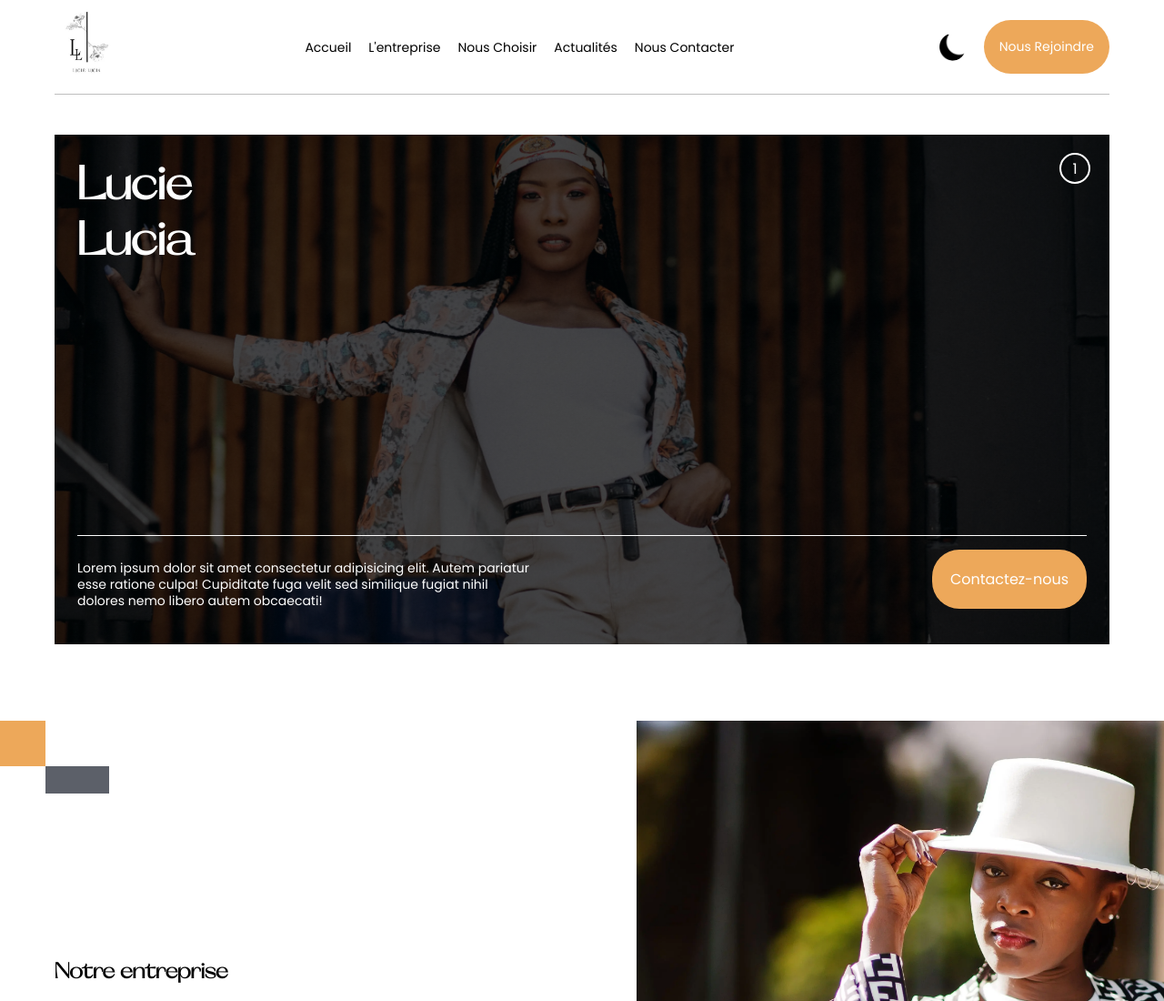
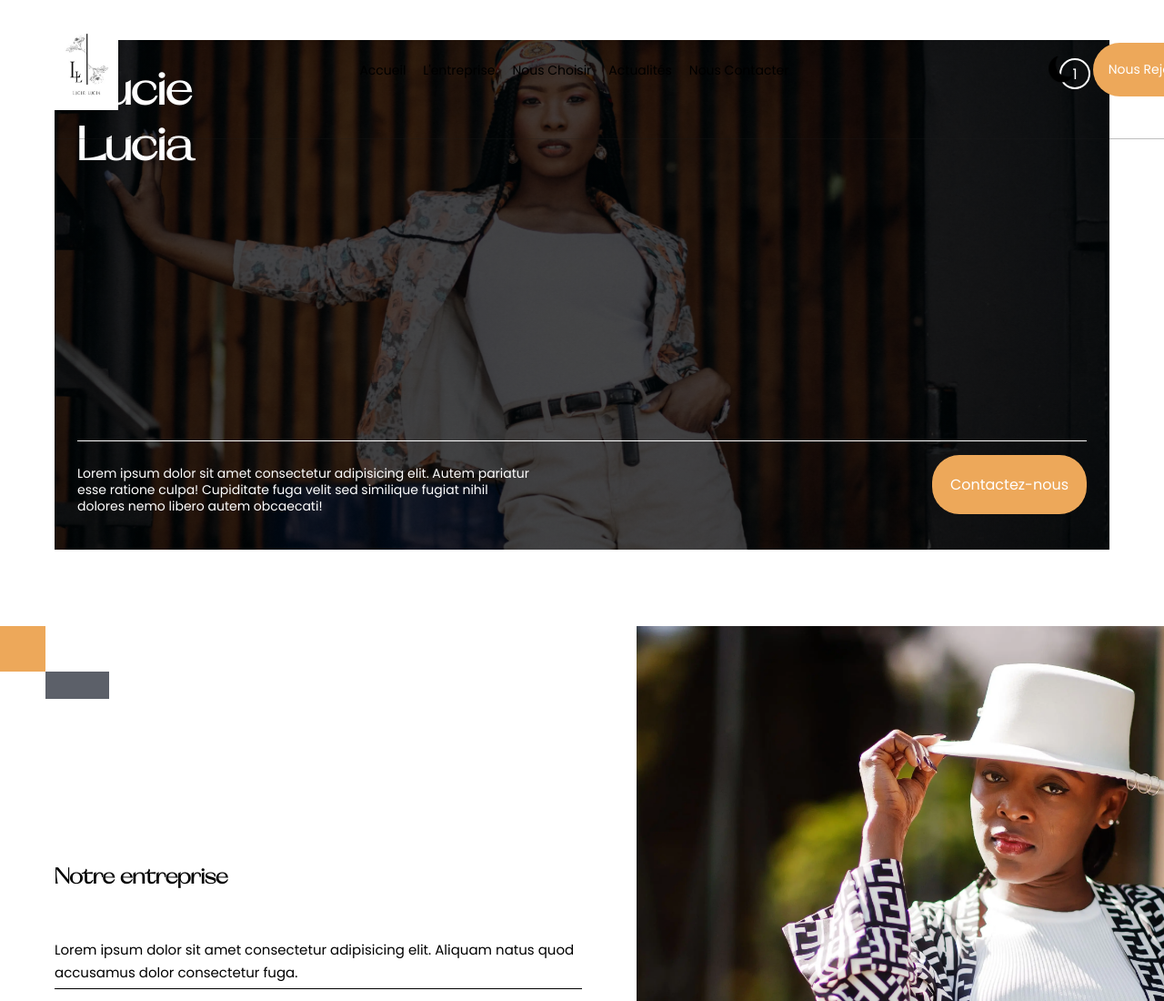
Before and after one commit to Benintambu/Lucie_website, a plain HTML site: page index.html in a window 1280 px wide. Shown: the top 1100 px of the page at 91% size. Drawn offline with nearby package versions, Linux system fonts and the light colour scheme.

Commit message:
Position fixed non fonctionnelle

```diff
--- a/styles/style.css
+++ b/styles/style.css
@@ -45,17 +45,19 @@ body {
 }
 
 header {
-    display: flex;
-    justify-content: center;
-    align-items: center;
     padding: 0 60px;
+
+    width: 100%;
 }
+
 
 header nav {
     width: 100%;
     display: flex;
     align-items: center;
     justify-content: space-between;
+    position: fixed;
+    min-height: 19vh;
     border-bottom: 1px solid var(--inline);
 }
 
```
